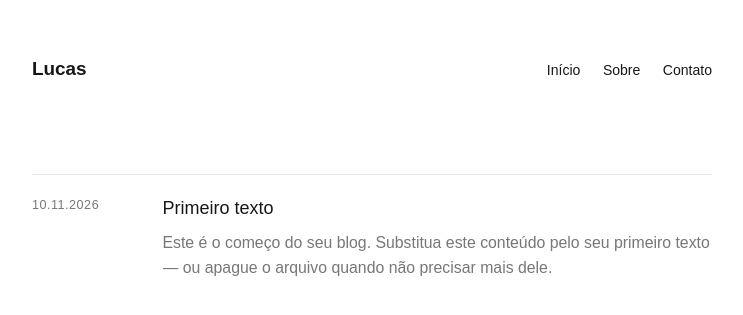
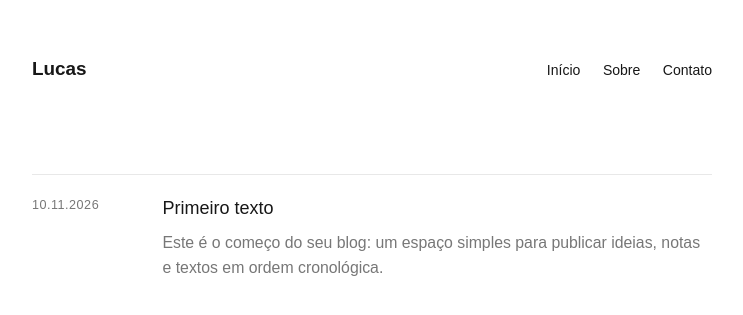
Before and after one commit to lucasxsoa/blog, a Jekyll site: the page built from index.html, in a window 1280 px wide. Shown: the top 315 px of the page, without its empty margins (268-1011 px from the left). Built offline with Jekyll 4.4.1, drawn with Linux system fonts in a browser that asks for light colours.

Commit message:
Adicionar resumo em _posts/2026-11-10-primeiro-texto.md

```diff
--- a/_posts/2026-11-10-primeiro-texto.md
+++ b/_posts/2026-11-10-primeiro-texto.md
@@ -1,6 +1,7 @@
 ---
 layout: post
 title: "Primeiro texto"
+resumo: "Este é o começo do seu blog: um espaço simples para publicar ideias, notas e textos em ordem cronológica."
 ---
 
 Este é o começo do seu blog. Substitua este conteúdo pelo seu primeiro texto — ou apague o arquivo quando não precisar mais dele.
```
